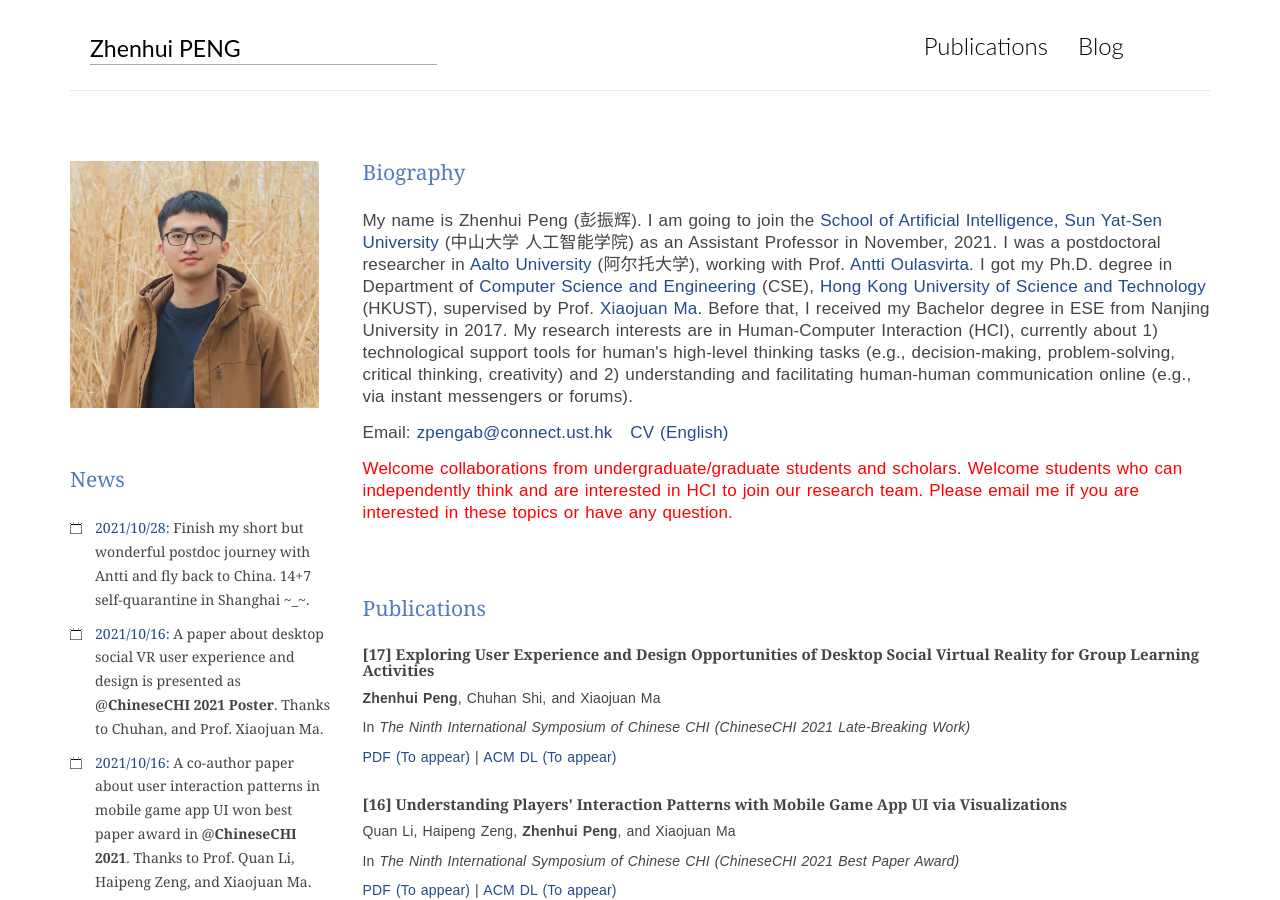
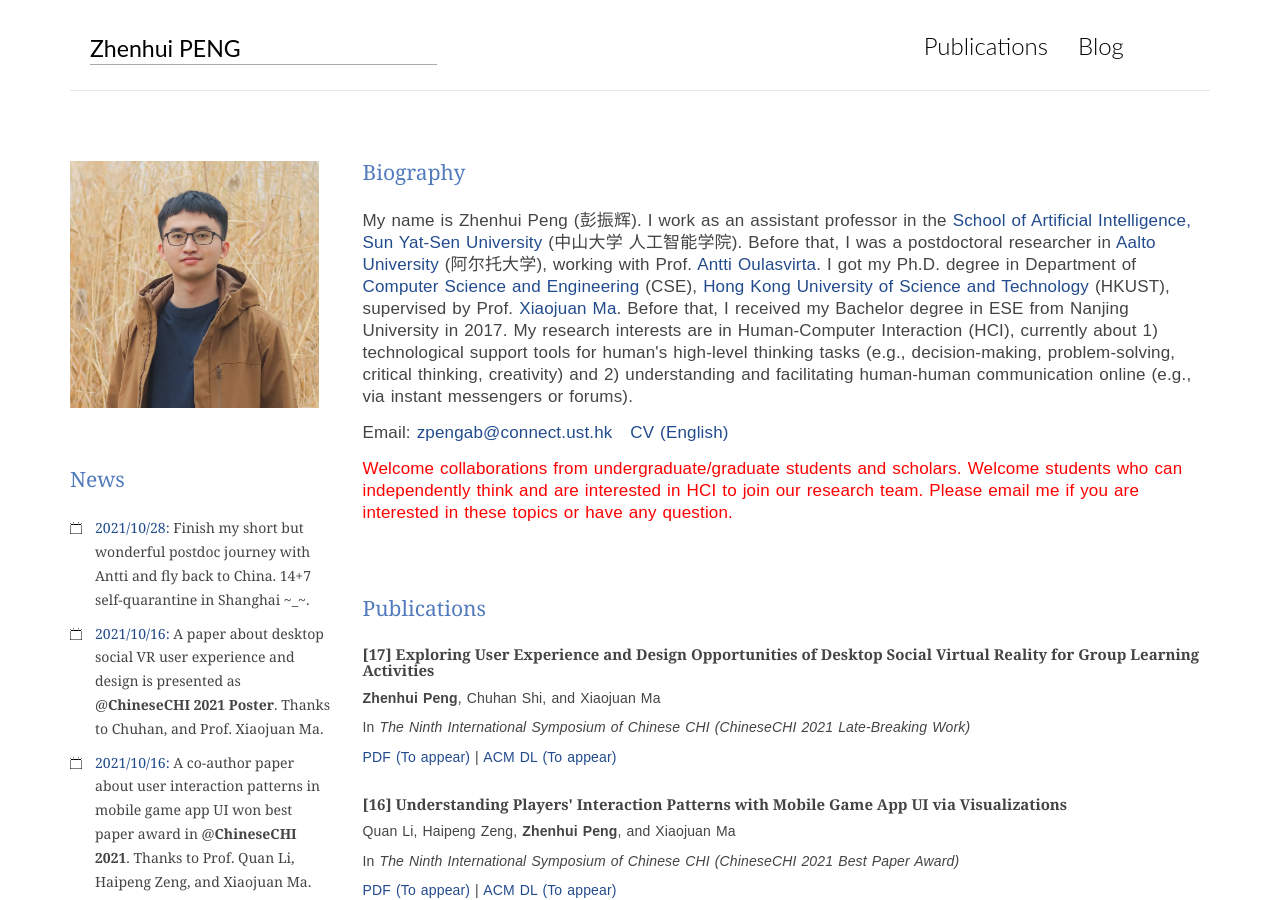
Before and after one commit to PenguinZhou/PenguinZhou.github.io, a Jekyll site: the page index.html, which Jekyll copies as it is, in a window 1280 px wide and 900 px high. Built offline with Jekyll 4.4.1, drawn with Linux system fonts in a browser that asks for light colours.

Commit message:
Update index.html

```diff
--- a/index.html
+++ b/index.html
@@ -173,8 +173,8 @@
             <main class="col-md-9">
                 <h3 class="widget-title">Biography</h3>
                 <div class="biography">
-                    <p>My name is Zhenhui Peng (彭振辉). I am going to join the <a href="http://sai.sysu.edu.cn/">School of Artificial Intelligence, Sun Yat-Sen University</a> (中山大学 人工智能学院) as an Assistant Professor in November, 2021.
-                        I was a postdoctoral researcher in <a href="https://www.aalto.fi/en">Aalto University</a> (阿尔托大学), working with Prof. <a href="http://users.comnet.aalto.fi/oulasvir/">Antti Oulasvirta</a>.
+                    <p>My name is Zhenhui Peng (彭振辉). I work as an assistant professor in the <a href="http://sai.sysu.edu.cn/">School of Artificial Intelligence, Sun Yat-Sen University</a> (中山大学 人工智能学院).
+                        Before that, I was a postdoctoral researcher in <a href="https://www.aalto.fi/en">Aalto University</a> (阿尔托大学), working with Prof. <a href="http://users.comnet.aalto.fi/oulasvir/">Antti Oulasvirta</a>.
                         I got my Ph.D. degree in Department of
                         <a href="https://www.cse.ust.hk/">Computer Science and Engineering</a> (CSE),
                         <a href="http://www.ust.hk/">Hong Kong University of Science and Technology</a> (HKUST),
```
